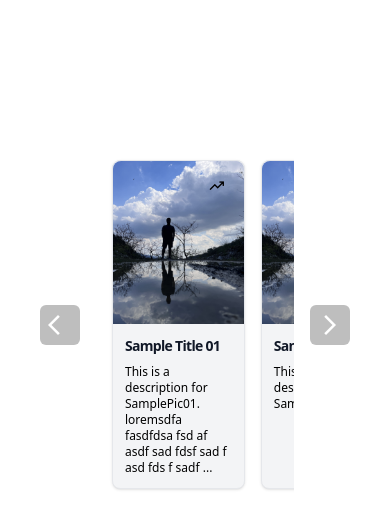
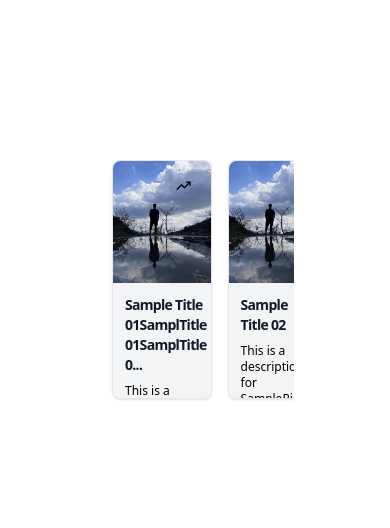
Before and after one commit to Bharatchandran/MAP_Frontend_Challenge_01, a React (Vite) app: page / in a window 390 px wide. Shown: the top 528 px of the page. Built offline with nearby package versions, Linux system fonts and the light colour scheme.

Commit message:
fixed responsiveness issue of card

```diff
--- a/src/Component/Card/Card.jsx
+++ b/src/Component/Card/Card.jsx
@@ -19,22 +19,20 @@ const Card = ({title, description, image, tag }) => {
       }, [image]);
     return (
 
-        <div  onMouseEnter={handleMouseEnter}
-        onMouseLeave={handleMouseLeave} className={`min-h-20 relative flex-shrink-0 w-[80%] sm:w-[40%] lg:w-[19.2%] rounded-lg border shadow bg-gray-100 snap-center ${loading? "animate-pulse":""}  transition-transform duration-300 transform hover:scale-105  `}>
+        <div   className={`min-h-20  relative flex-shrink-0 w-[60%] xs-[50%] sm:w-[40%] lg:w-[30.5%] xl:w-[20%] rounded-lg border shadow bg-gray-100 snap-center ${loading? "animate-pulse":""}  transition-transform duration-300 transform hover:scale-105  `}>
             {loading ?
                 <CardSkelton />
             :
-                <div className=' relative h-full w-full  '>
+                <div onMouseEnter={handleMouseEnter}
+                onMouseLeave={handleMouseLeave} className=' relative h-full w-full flex flex-col  '>
                     <div className={` ${isHovered ? "w-full h-full opacity-20 rounded-lg aspect-w-4 " : "aspect-w-4 aspect-h-5  "} `}>
                         <img className='rounded-t-lg  ' src={image} alt="" />
                     </div>
-                <div className={`${isHovered?"absolute top-12 left-2  ":""} p-3`}>
-                    <h2 className={`${isHovered?" w-full":""} mb-2 text-sm font-bold tracking-tighter text-gray-900 dark:text-black` }>
-                        {title}
-                    </h2>
-                    <p className='text-xs '>
-                        {description.length > 100 ? !isHovered?description.slice(0,100)+"..." : description : description}
-                    </p>
+                <div className={`${isHovered?"absolute  top-12 left-2  ":"overflow-hidden"} p-3 h-[115px] flex flex-wrap  `}>
+
+                     <h2 className='mb-2 text-sm font-bold tracking-tighter text-gray-900 dark:text-black'>{title.length > 40  ? !isHovered?title.slice(0,40)+"..." : title.slice(0,50)+"..." : title}</h2>
+
+                    <p className='text-xs'>{description.length > 100 ? !isHovered?description.slice(0,80)+"..." : description.slice(0,150)+"..." : description} </p>
                 </div>
                     {
                         tag?
@@ -44,6 +42,8 @@ const Card = ({title, description, image, tag }) => {
                         :""
                     }
                 </div>
+
+
 
             }
 
--- a/src/Component/CardDrawer/CardDrawer.jsx
+++ b/src/Component/CardDrawer/CardDrawer.jsx
@@ -1,14 +1,21 @@
-import { useRef } from "react"
+import { useRef, useState } from "react"
 import cardData from "../../cardData.json"
 import Card from "../Card/Card";
 import img1 from "../../assets/IMG_7660.JPG"
 function CardDrawer() {
+  const [drawerHover, setDrawerHover] = useState(false)
+  const containerRef = useRef(null);
 
-  const containerRef = useRef(null);
+  const handleMouseEnter = () => {
+    setDrawerHover(true);
+  };
+  const handleMouseLeave = () => {
+      setDrawerHover(false);
+  };
 
   const scrollLeft = () => {
     if (containerRef.current) {
-      const subContainerWidth = (containerRef.current.children[0].offsetWidth +16 )* 5; // Assuming all sub-containers have the same width
+      const subContainerWidth = (containerRef.current.children[0].offsetWidth +16 )* 2; // Assuming all sub-containers have the same width
     //   containerRef.current.scrollLeft -= subContainerWidth; // Scroll one sub-container width to the left
       containerRef.current.scrollBy({
         left: -subContainerWidth,
@@ -19,7 +26,7 @@ function CardDrawer() {
 
   const scrollRight = () => {
     if (containerRef.current) {
-      const subContainerWidth = (containerRef.current.children[0].offsetWidth +16 )* 5; // Assuming all sub-containers have the same width
+      const subContainerWidth = (containerRef.current.children[0].offsetWidth +16 )* 2; // Assuming all sub-containers have the same width
     //   containerRef.current.scrollLeft += subContainerWidth;
     containerRef.current.scrollBy({
         left: subContainerWidth,
@@ -30,14 +37,19 @@ function CardDrawer() {
   return (
 
 
-     <div className=" h-full w-full flex items-center justify-center p-24">
-        <button className=" opacity-25 hover:opacity-75 h-10 w-10 bg-black absolute z-10 left-10  rounded-md flex items-center justify-center" onClick={scrollLeft}>
-            <span className="material-symbols-outlined text-white">
-                arrow_back_ios
-            </span>
-        </button>
+     <div onMouseEnter={handleMouseEnter}
+     onMouseLeave={handleMouseLeave} className=" h-full w-full flex items-center justify-center p-24">
+      {
+        drawerHover? <button className=" opacity-25 hover:opacity-75 h-10 w-10 bg-black absolute z-10 left-10  rounded-md flex items-center justify-center" onClick={scrollLeft}>
+        <span className="material-symbols-outlined text-white">
+            arrow_back_ios
+        </span>
+    </button> :
+    ""
+      }
 
-        <div className="w-full p-4 flex gap-4 overflow-x-auto overflow-y-hidden snap-x  " ref={containerRef}>
+
+        <div className="w-full h-full p-4 flex gap-4 overflow-x-auto overflow-y-hidden snap-x  " ref={containerRef}>
 
             {cardData.map((data) => (
                 <Card
@@ -51,12 +63,15 @@ function CardDrawer() {
             }
 
         </div>
+        {
+        drawerHover?  <button className=" opacity-25 hover:opacity-75 h-10 w-10 bg-black absolute z-10 right-10 rounded-md flex items-center justify-center" onClick={scrollRight}>
+        <span className="text-white material-symbols-outlined">
+        arrow_forward_ios
+        </span>
+    </button> :
+    ""
+      }
 
-        <button className=" opacity-25 hover:opacity-75 h-10 w-10 bg-black absolute z-10 right-10 rounded-md flex items-center justify-center" onClick={scrollRight}>
-            <span className="text-white material-symbols-outlined">
-            arrow_forward_ios
-            </span>
-        </button>
     </div>
 
   )
--- a/src/cardData.json
+++ b/src/cardData.json
@@ -1,8 +1,8 @@
 [
     {
       "id": 1,
-      "title": "Sample Title 01",
-      "description": "This is a description for SamplePic01. loremsdfa fasdfdsa fsd af asdf sad fdsf sad f asd fds f sadf asdfsadfsad fsd f sdf sdfsadfasd ffsThis is a description for SamplePic01. loremsdfa fasdfdsa fsd af asdf sad fdsf sad f asd fds f sadf asdfsadfsad fsd f sdf sdfsadfasd ffsThis is a description for SamplePic01. loremsdfa fasdfdsa fsd af asdf sad fdsf sad f asd fds f sadf asdfsadfsad fsd f sdf sdfsadfasd ffs",
+      "title": "Sample Title 01SamplTitle 01SamplTitle 01SampleSample Title 01SampleSample Title 01SampleSample Title 01SampleSample Title 01Sample ",
+      "description": "This is a description for SamplePic01This is a description for SamplePic01.This is a description for SamplePic01.  ",
       "image": "SamplePic01.jpg",
       "tag": "Trending"
     },
```
